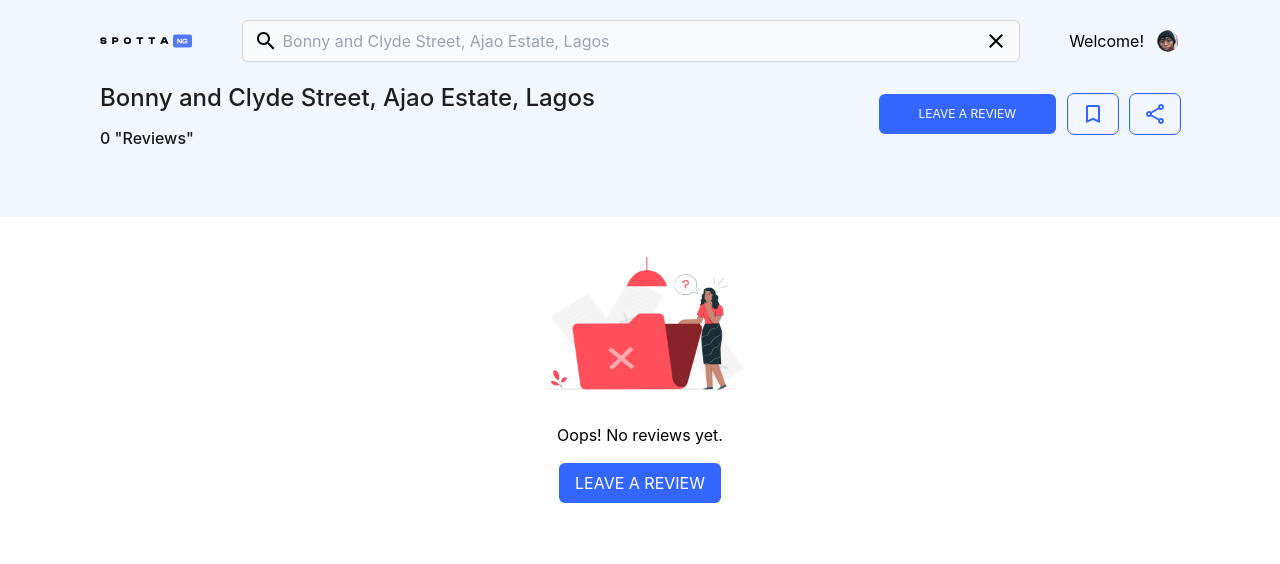
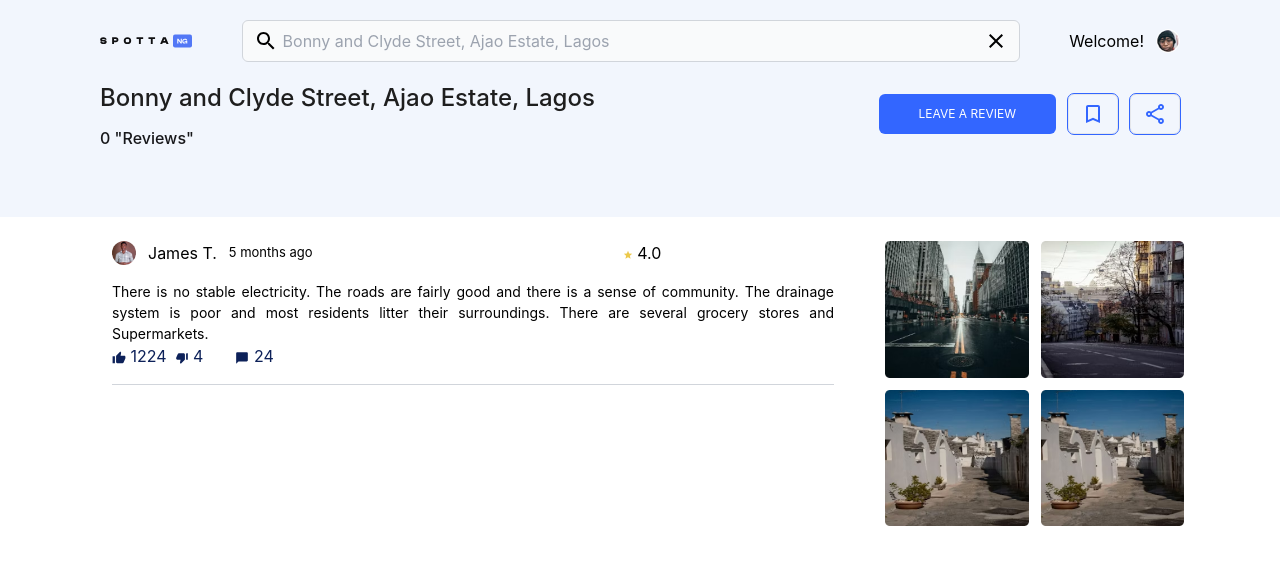
Before and after one commit to MayowaDeveloper2/spottaproject, a React (Create React App) app: page /reviews in a window 1280 px wide. Shown: the top 564 px of the page. Built offline with nearby package versions, Linux system fonts and the light colour scheme.

Commit message:
all task

```diff
--- a/src/components/allreviews.js
+++ b/src/components/allreviews.js
@@ -10,39 +10,37 @@ import newyork3 from "../assets/newyork3.avif";
 
 const AllReview = () => {
     return (
-        <>
-            <div className='flex-col grid grid-cols-3 mt-56 ml-24'>
-                <div className='col-span-2 relative'>
+        <div className='flex-col grid grid-cols-1 md:grid-cols-3 mt-6 md:ml-24'>
+            <div className='col-span-1 md:col-span-2 relative'>
+               <div className='md:max-w-[722px] mx-4 '>
                 <div className='flex flex-row'>
                     <img className="w-6 h-6 rounded-full" src={mayowa} alt="" />
                     <div className='ml-3'>James T.</div>
                     <div className='ml-3 text-[13px] items-center inline-flex'>5 months ago</div>
-                        <span className='absolute right-[235px] top-0'><StarIcon style={{ fontSize: '10px', color: "#ecc94b"}}  /> 4.0</span>
+                    <span className='absolute right-0 mx-4 md:right-[208px] top-0'><StarIcon style={{ fontSize: '10px', color: "#ecc94b"}}  /> 4.0</span>
                 </div>
-                    <div className='max-w-[722px] mt-4 text-justify text-[14px]'>
+                <div className='w-full mt-4 text-justify text-[14px]'>
                     There is no stable electricity. The roads are fairly good and there is a sense of community. The
                     drainage system is poor and most residents litter their surroundings. There are several grocery stores and Supermarkets.
                 </div>
-                    <div className='flex flex-row'>
+                <div className='mx-auto flex flex-row'>
                     <span className='inline-block mr-2 text-customDarkBlue'><ThumbUpIcon  style={{fontSize: "14px", color: "#0D2159"}} /> 1224</span>
                     <span className='inline-block mr-8 text-customDarkBlue'><ThumbDownAltIcon  style={{fontSize: "14px", color: "#0D2159"}} /> 4</span>
                     <span className='inline-block text-customDarkBlue'><ChatBubbleIcon  style={{fontSize: "14px", color: "#0D2159"}} /> 24</span>
-
                 </div>
                 <div className='mt-4'>
-                      <hr className='w-[722px] border-t border-gray-300' />
+                    <hr className='w-full border-t border-gray-300' />
                 </div>
               </div>
-                <div className='grid grid-cols-2 absolute right-0 gap-3 mr-24'>
-                    <img className='w-[235px] h-[224px]' src={newyork1} alt="" />
-                    <img className='w-[235px] h-[224px]' src={newyork2} alt="" />
-                    <img className='w-[235px] h-[224px]' src={newyork3} alt="" />
-                    <img className='w-[235px] h-[224px]' src={newyork3} alt="" />
-
+            </div>
+            <div className='grid grid-cols-1 md:grid-cols-2 gap-3 md:mr-24 mx-auto mt-4 md:mt-0 md:col-span-1'>
+                <img className='w-full h-auto' src={newyork1} alt="" />
+                <img className='w-full h-auto' src={newyork2} alt="" />
+                <img className='w-full h-auto' src={newyork3} alt="" />
+                <img className='w-full h-auto' src={newyork3} alt="" />
             </div>
         </div>
-        </>
-    )
+    );
 }
 
 export default AllReview;
--- a/src/components/locationinfo.js
+++ b/src/components/locationinfo.js
@@ -1,9 +1,14 @@
-import React from 'react';
+import React, { useState } from 'react';
 import BookmarkBorderOutlinedIcon from "@mui/icons-material/BookmarkBorderOutlined";
 import ShareOutlinedIcon from "@mui/icons-material/ShareOutlined";
-
+import CreateReview from '../components/createreview';
 
 const LocationInfo = () => {
+    const [showReviewForm, setShowReviewForm] = useState(false);
+
+    const handleClick = () => {
+        setShowReviewForm(!showReviewForm);
+    };
 
     return (
         <div className="lg:h-[135px] h-[175px] flex flex-col w-full items-start justify-start px-[15px] md:px-[100px] bg-[#F2F6FD] gap-4 ">
@@ -17,18 +22,15 @@ const LocationInfo = () => {
                     </p>
                     <div className="flex flex-row justify-end gap-4 md:absolute md:right-0 md:px-[100px]">
 
-                            <div className='flex flex-row relative'>
-                                <button className='bg-customBlue text-[12px] mt-3 text-white rounded-md px-10 h-10 mr-3'>LEAVE A REVIEW</button>
-                                <button className='border h-10 items-center mt-3 outline-1 outline flex justify-center  outline-customBlue px-3 py-2 rounded-md mr-3'><BookmarkBorderOutlinedIcon className='object-center outline-1 text-customBlue'/></button>
-                                <button className='border h-10 items-center mt-3 outline-1 outline flex justify-center  outline-customBlue px-3 py-2 rounded-md'><ShareOutlinedIcon className='object-center outline-1 text-customBlue'/></button>
-                            </div>
+                        <div className='flex flex-row relative'>
+                            <button onClick={handleClick} className='bg-customBlue text-[12px] mt-3 text-white rounded-md px-10 h-10 mr-3'>LEAVE A REVIEW</button>
+                            <button className='border h-10 items-center mt-3 outline-1 outline flex justify-center  outline-customBlue px-3 py-2 rounded-md mr-3'><BookmarkBorderOutlinedIcon className='object-center outline-1 text-customBlue'/></button>
+                            <button className='border h-10 items-center mt-3 outline-1 outline flex justify-center  outline-customBlue px-3 py-2 rounded-md'><ShareOutlinedIcon className='object-center outline-1 text-customBlue'/></button>
+                        </div>
 
                     </div>
 
-                    {/* <div className='mx-auto'>
-                      <ListTabs />
-
-                    </div> */}
+                    {showReviewForm && <CreateReview />}
 
                 </div>
             </div>
--- a/src/components/navbarr.js
+++ b/src/components/navbarr.js
@@ -4,12 +4,12 @@ import SearchIcon from '@mui/icons-material/Search';
 import CloseIcon from '@mui/icons-material/Close';
 import spottaim from "../assets/spotta.avif";
 import LocationInfo from "../components/locationinfo";
-import Noreview from './noreviews';
+//import Noreview from './noreviews';
 import AllReviews from '../components/allreviews';
 
 const Navbarr = () => {
 
-    const [reviewCount] = useState(0);
+    const [reviewCount] = useState(1);
     return (
         <>
             <div className="flex items-center justify-between h-[50px] md:h-[82px] bg-[#F2F6FD] w-full mb-5 fixed top-0 left-0 px-[15px] md:px-[100px] lg:px-[100px] z-50">
@@ -38,7 +38,7 @@ const Navbarr = () => {
             </div>
             {reviewCount === 0 ? (
                 <div className='' >
-                    <Noreview />
+                    <AllReviews />
                 </div>
             ) : (
                 <AllReviews />
```
Lines whose indentation alone changed are shown as unchanged.
